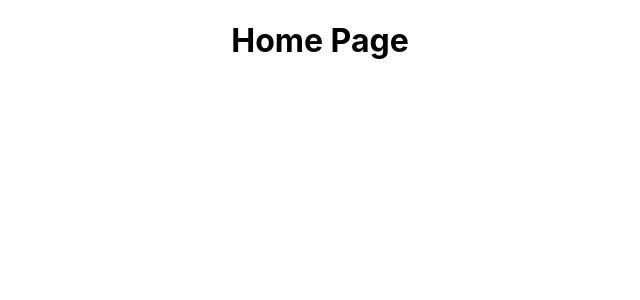
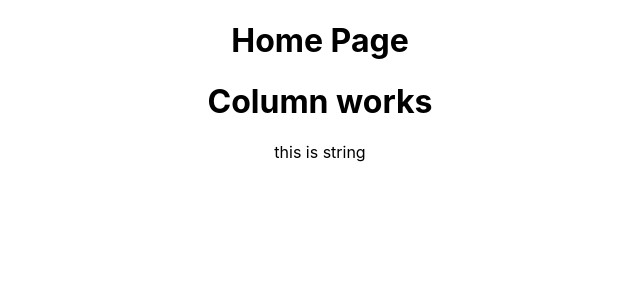
Before and after one commit to denysbaranchykov/trello, a React (Create React App) app: page / in a window 1280 px wide. Shown: the top 300 px of the page, without its empty margins (320-960 px from the left). Built offline with nearby package versions, Linux system fonts and the light colour scheme.

Commit message:
add title to home-page

```diff
--- /dev/null
+++ b/src/components/ColumnComponent.tsx
@@ -0,0 +1,18 @@
+import React from 'react';
+
+interface myProps {
+    title: string
+}
+
+const ColumnComponent = ({title}: myProps) => {
+    return (
+
+            <div>
+                <h1>Column works</h1>
+                <div>{title}</div>
+            </div>
+
+    );
+};
+
+export default ColumnComponent;
--- a/src/home/home.tsx
+++ b/src/home/home.tsx
@@ -1,9 +1,11 @@
 import React from 'react';
+import ColumnComponent from "../components/ColumnComponent";
 
 const Home = () => {
     return (
         <div>
             <h1>Home Page</h1>
+            <ColumnComponent title='this is string' />
         </div>
     );
 };
```
